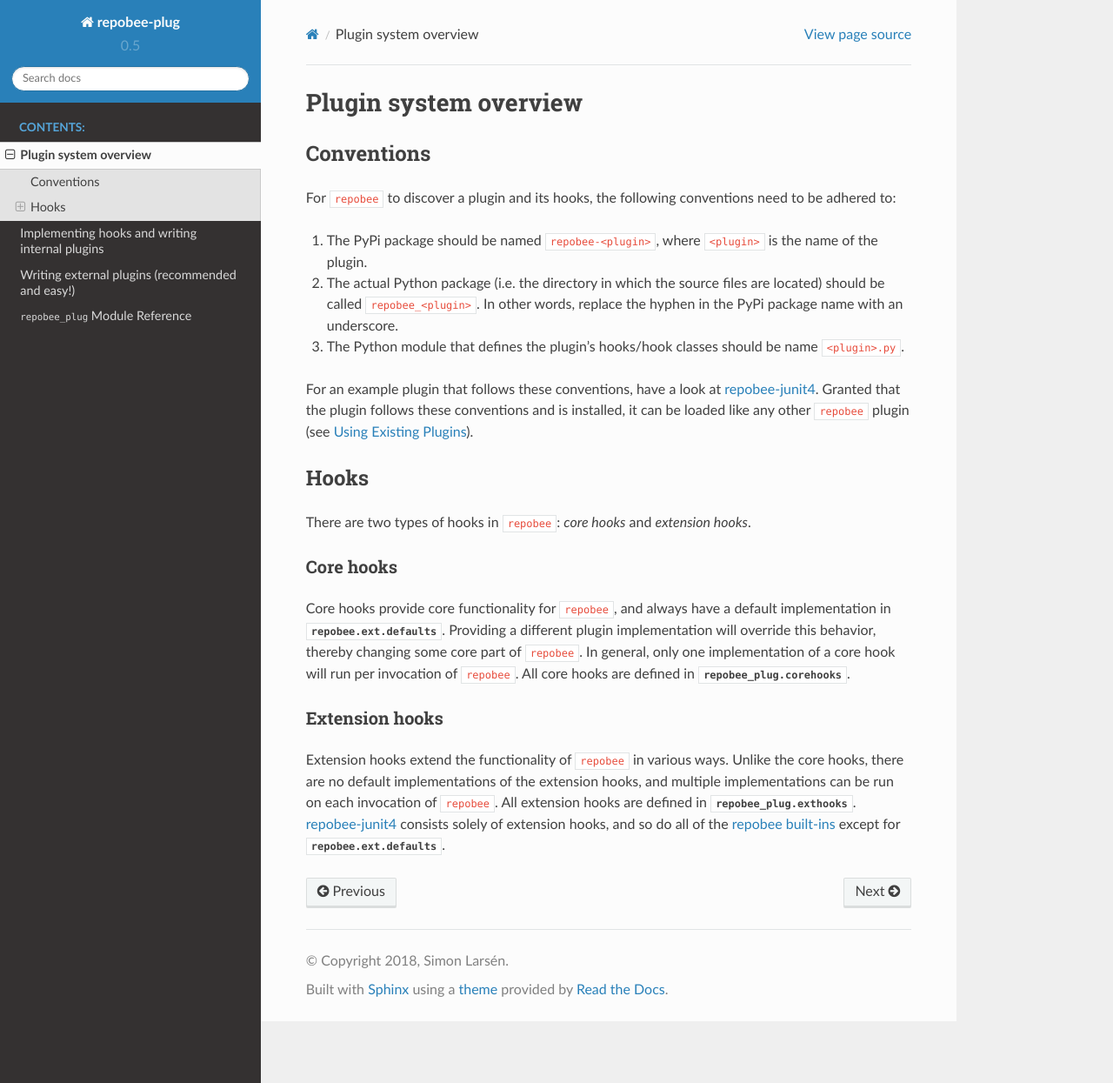
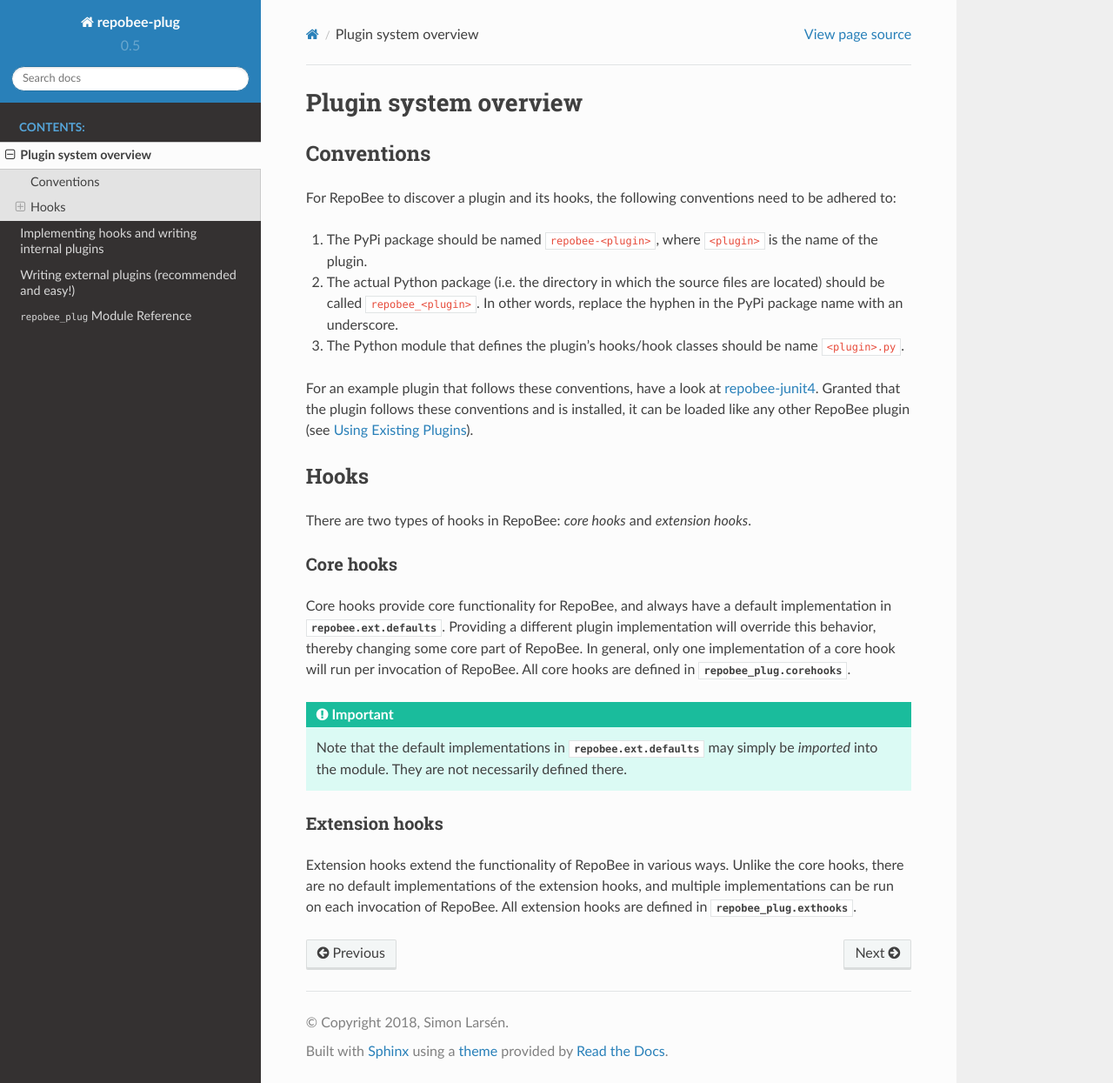
Before and after one commit to repobee/repobee-plug, a Sphinx documentation site: the page built from docs/overview.rst, in a window 1280 px wide and 1245 px high. Shown: the whole window at 87% size. Built offline with Sphinx 7.4.7 and the Read the Docs theme 2.0.0, drawn with Linux system fonts in a browser that asks for light colours.

Commit message:
Add API hooks

```diff
--- a/docs/overview.rst
+++ b/docs/overview.rst
@@ -3,7 +3,7 @@
 
 Conventions
 ===========
-For ``repobee`` to discover a plugin and its hooks, the following conventions
+For RepoBee to discover a plugin and its hooks, the following conventions
 need to be adhered to:
 
 1. The PyPi package should be named ``repobee-<plugin>``, where ``<plugin>``
@@ -16,32 +16,36 @@
 
 For an example plugin that follows these conventions, have a look at
 repobee-junit4_.  Granted that the plugin follows these conventions and is
-installed, it can be loaded like any other ``repobee`` plugin (see `Using
+installed, it can be loaded like any other RepoBee plugin (see `Using
 Existing Plugins`_).
 
 Hooks
 =====
-There are two types of hooks in ``repobee``: *core hooks* and *extension
+There are two types of hooks in RepoBee: *core hooks* and *extension
 hooks*.
 
 Core hooks
 ----------
-Core hooks provide core functionality for ``repobee``, and always have a
+Core hooks provide core functionality for RepoBee, and always have a
 default implementation in :py:mod:`repobee.ext.defaults`. Providing a
 different plugin implementation will override this behavior, thereby
-changing some core part of ``repobee``. In general, only one implementation
-of a core hook will run per invocation of ``repobee``. All core hooks are
+changing some core part of RepoBee. In general, only one implementation
+of a core hook will run per invocation of RepoBee. All core hooks are
 defined in :py:mod:`repobee_plug.corehooks`.
+
+.. important::
+
+   Note that the default implementations in :py:mod:`repobee.ext.defaults` may
+   simply be *imported* into the module. They are not necessarily defined
+   there.
 
 Extension hooks
 ---------------
-Extension hooks extend the functionality of ``repobee`` in various ways.
+Extension hooks extend the functionality of RepoBee in various ways.
 Unlike the core hooks, there are no default implementations of the extension
 hooks, and multiple implementations can be run on each invocation of
-``repobee``. All extension hooks are defined in
-:py:mod:`repobee_plug.exthooks`. repobee-junit4_ consists solely of extension hooks,
-and so do all of the `repobee built-ins`_ except for :py:mod:`repobee.ext.defaults`.
+RepoBee. All extension hooks are defined in :py:mod:`repobee_plug.exthooks`.
 
-.. _repobee built-ins: https://repobee.readthedocs.io/en/latest/plugins.html#built-in-plugins
+.. _repobee built-ins: https://repobee.readthedocs.io/en/stable/plugins.html#built-in-plugins
 .. _repobee-junit4: https://github.com/repobee/repobee-junit4
-.. _Using Existing Plugins: https://repobee.readthedocs.io/en/latest/plugins.html#using-existing-plugins
+.. _Using Existing Plugins: https://repobee.readthedocs.io/en/stable/plugins.html#using-existing-plugins
--- a/repobee_plug/__init__.py
+++ b/repobee_plug/__init__.py
@@ -6,10 +6,12 @@
 from repobee_plug.util import HookResult
 from repobee_plug.util import Status
 from repobee_plug.corehooks import PeerReviewHook as _peer_hook
+from repobee_plug.corehooks import APIHook as _api_hook
 from repobee_plug.exthooks import CloneHook as _clone_hook
 
 manager = pluggy.PluginManager(__package__)
 manager.add_hookspecs(_clone_hook)
 manager.add_hookspecs(_peer_hook)
+manager.add_hookspecs(_api_hook)
 
 __all__ = ["Plugin", "manager", "repobee_hook", "HookResult", "Status"]
```
Also changed, not shown: docs/implementing.rst (+9 -7 lines), 3 other files.
